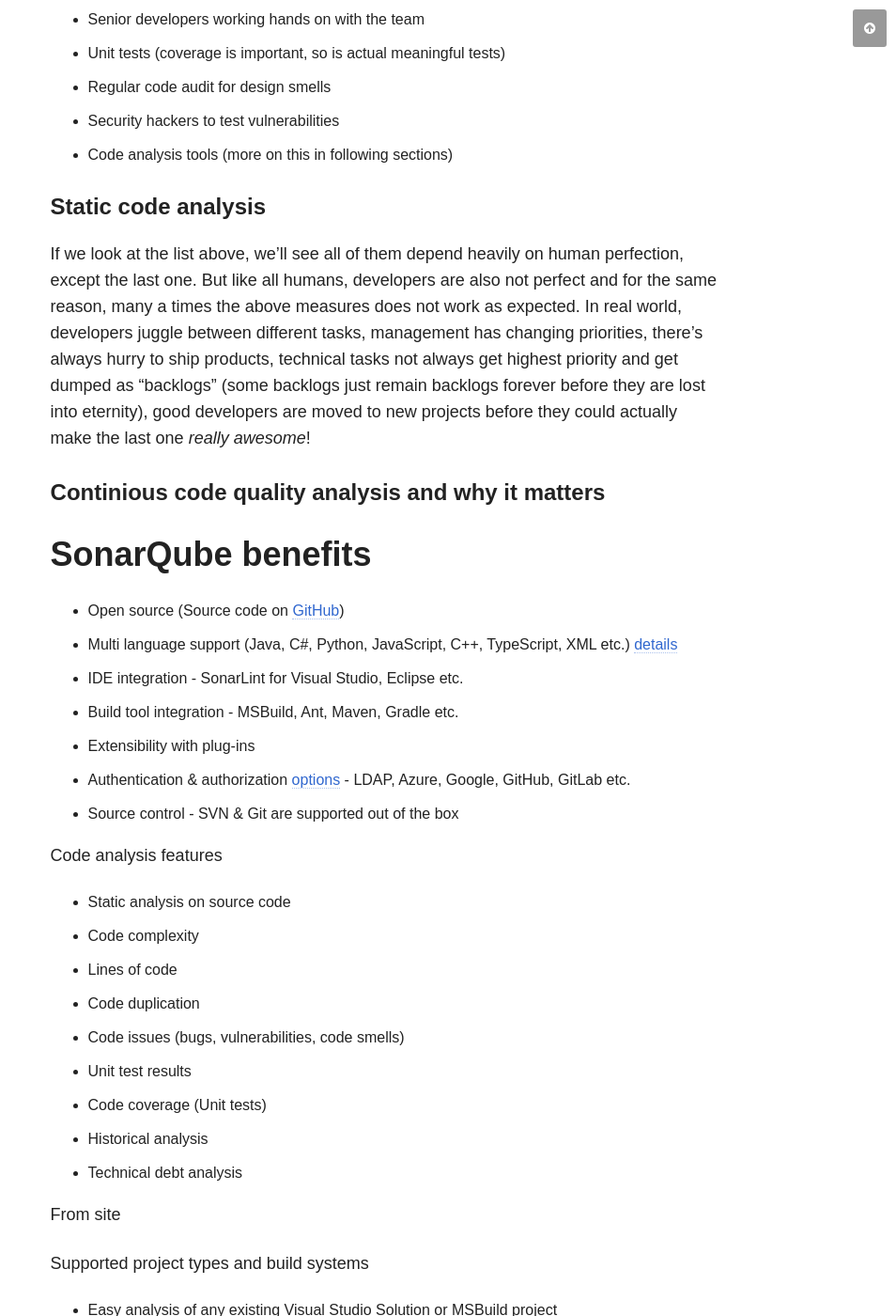
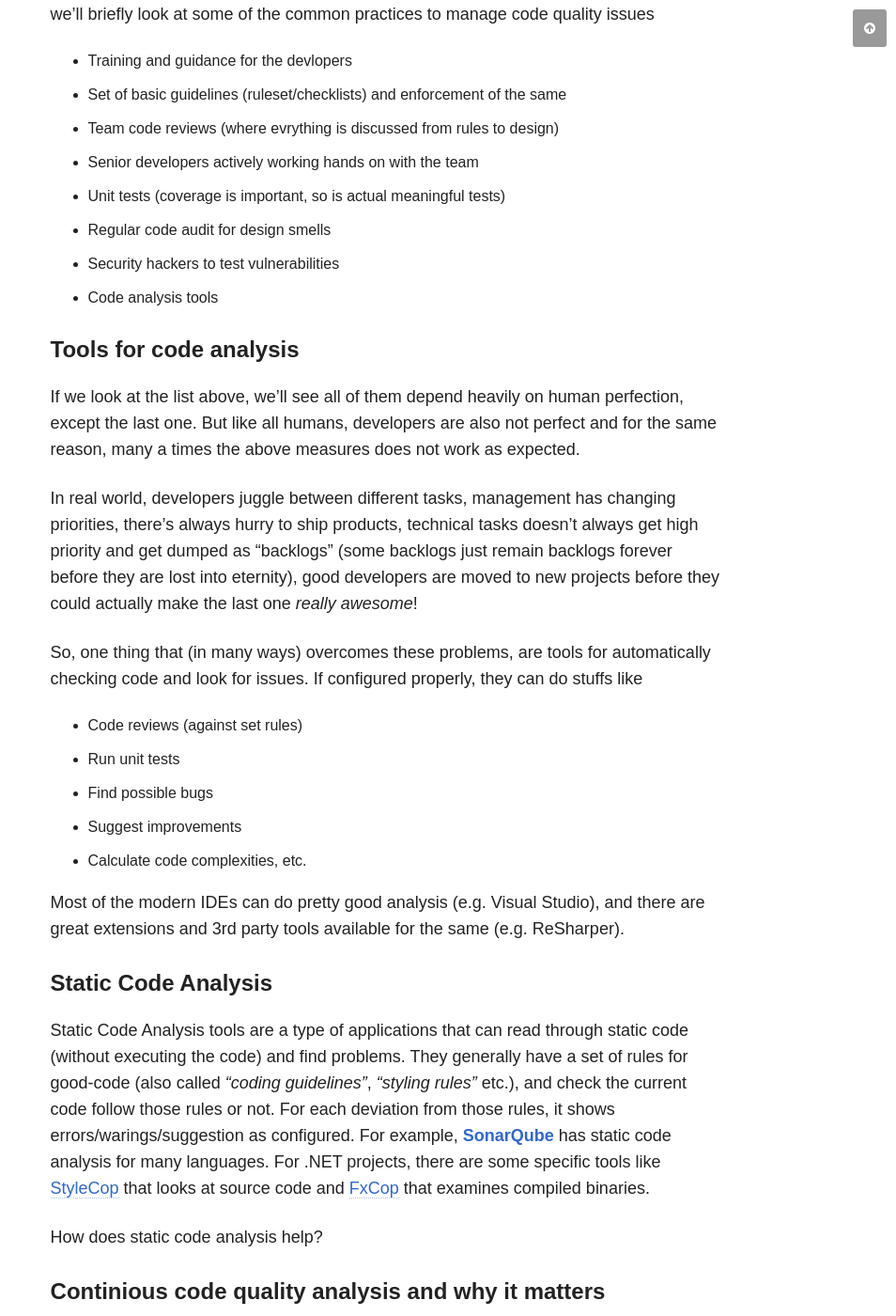
Before and after one commit to chakrabar/chakrabar.github.io, a Jekyll site: the page built from _posts/unpublished/2018-03-05-sonarqube-for-code-quality.md, in a window 1280 px wide and 1400 px high, scrolled down 1989 px. Shown: the whole window at 94% size, without its empty margins (326-1280 px from the left). Built offline with Jekyll 4.4.1, drawn with Linux system fonts in a browser that asks for light colours; nearby versions of some CDN libraries; comment, search, counter and statistics services are not loaded; some of the changed text lies outside the part shown.

Commit message:
WIP changes

```diff
--- a/_posts/unpublished/2018-03-05-sonarqube-for-code-quality.md
+++ b/_posts/unpublished/2018-03-05-sonarqube-for-code-quality.md
@@ -13,9 +13,11 @@
 
 **Quality of software**
 
-If you have ever worked on a large software application that does complex processing and is being developed by a big team, you'd know the complexities of maintaining high quality of the software. We as spoftware development teams do lot of things to maintain the codebase with high standards but still many teams struggle with it. In this post we'll look as some basic problems with software code, and look at a tool _"SonarQube"_ that can help us tacle some of the problems.
+If you have ever worked on a large software application that does complex processing and is being developed by a big team, you'd know the complexities of maintaining high quality of the software. We as spoftware development teams do lot of things to maintain the application with high standards but still almost all teams struggle with it. In this post we'll look as some basic problems with software code, and look at some ways that can help us tacle some of the problems.
 
-Before going into `SonarQube` let's look at **some of the common quality issues** we generally face with a software application.
+Before going into _"solutions"_ let's look at **some of the common quality issues** we face with a software application.
+
+There are basically two types of issues of a software application, the ones faced by the users and those developers have to deal with.
 
 1. Usability issues that are faced by the users
     1. Incorrect behaviour of the application (visible bugs)
@@ -26,7 +28,7 @@
     1. Poorly written code (bad naming practices, no input check, unhandled exceptions etc.)
     2. Overly complex code (lot of nested loops or if-else)
     3. Un-structured or spaghetti code (long procedural code that does lot of things in non-structured way)
-    4. Non-modular code (modular: structured in well defined sections/modules/packages that are pluggable)
+    4. Non-modular code (modular: structured in well defined modules/packages/layers that are pluggable)
     5. Code duplication (exactly same or almsot same code, copy-psted in multiple places)
     6. Code with security issues (e.g. non-parameterized queries, direct storage of user credentials etc.)
     7. And many more...
@@ -35,22 +37,40 @@
 
 #### Common practices to improve code quality
 
-There are bunch of practices that has been established and time-tested by the development community to help tackle the code quality issues. None of them are _"silver bullet"_, and the success rate depends on multiple factors like - skillset and maturity of the developers, team priorities, outlook of the organization, pragmatic approach towards standard practices, choice of tools & plarforms and more.
+There are bunch of practices that has been established and time-tested by the development community to help tackle the code quality issues. None of them are _"silver bullet"_, and the success rate depends on multiple factors like - skillset and maturity of the developers, team priorities, outlook of the organization, pragmatic approach towards standard practices, choice of tools & plarforms etc.
 
 we'll briefly look at some of the common practices to manage code quality issues
 
 * Training and guidance for the devlopers
-* Set of basic guidelines (checklists) and enforcement of the same
+* Set of basic guidelines (ruleset/checklists) and enforcement of the same
 * Team code reviews (where evrything is discussed from rules to design)
-* Senior developers working hands on with the team
+* Senior developers actively working hands on with the team
 * Unit tests (coverage is important, so is actual meaningful tests)
 * Regular code audit for design smells
 * Security hackers to test vulnerabilities
-* Code analysis tools (more on this in following sections)
+* Code analysis tools
 
-#### Static code analysis
+#### Tools for code analysis
 
-If we look at the list above, we'll see all of them depend heavily on human perfection, except the last one. But like all humans, developers are also not perfect and for the same reason, many a times the above measures does not work as expected. In real world, developers juggle between different tasks, management has changing priorities, there's always hurry to ship products, technical tasks not always get highest priority and get dumped as "backlogs" (some backlogs just remain backlogs forever before they are lost into eternity), good developers are moved to new projects before they could actually make the last one _really awesome_!
+If we look at the list above, we'll see all of them depend heavily on human perfection, except the last one. But like all humans, developers are also not perfect and for the same reason, many a times the above measures does not work as expected.
+
+In real world, developers juggle between different tasks, management has changing priorities, there's always hurry to ship products, technical tasks doesn't always get high priority and get dumped as "backlogs" (some backlogs just remain backlogs forever before they are lost into eternity), good developers are moved to new projects before they could actually make the last one _really awesome_!
+
+So, one thing that (in many ways) overcomes these problems, are tools for automatically checking code and look for issues. If configured properly, they can do stuffs like
+
+* Code reviews (against set rules)
+* Run unit tests
+* Find possible bugs
+* Suggest improvements
+* Calculate code complexities, etc.
+
+Most of the modern IDEs can do pretty good analysis (e.g. Visual Studio), and there are great extensions and 3rd party tools available for the same (e.g. ReSharper).
+
+#### Static Code Analysis
+
+Static Code Analysis tools are a type of applications that can read through static code (without executing the code) and find problems. They generally have a set of rules for good-code (also called _"coding guidelines"_, _"styling rules"_ etc.), and check the current code follow those rules or not. For each deviation from those rules, it shows errors/warings/suggestion as configured. For example, **[SonarQube](https://www.sonarqube.org/)** has static code analysis for many languages. For .NET projects, there are some specific tools like [StyleCop](https://github.com/StyleCop) that looks at source code and [FxCop](https://msdn.microsoft.com/en-us/library/bb429476(v=vs.80).aspx) that examines compiled binaries.
+
+How does static code analysis help?
 
 #### Continious code quality analysis and why it matters
 
```
Also changed, not shown: other parts of _posts/unpublished/2018-03-05-sonarqube-for-code-quality.md (+1 -1 lines), _posts/articles/2018-03-02-nexus-artifact-repository-manager.md (+24 -1 lines), images/posts/nexus/postman-1.png (added), images/posts/nexus/postman-2.png (added).
